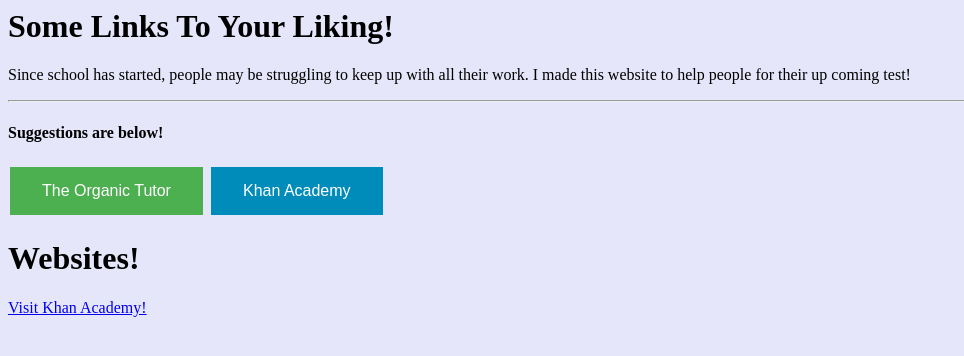
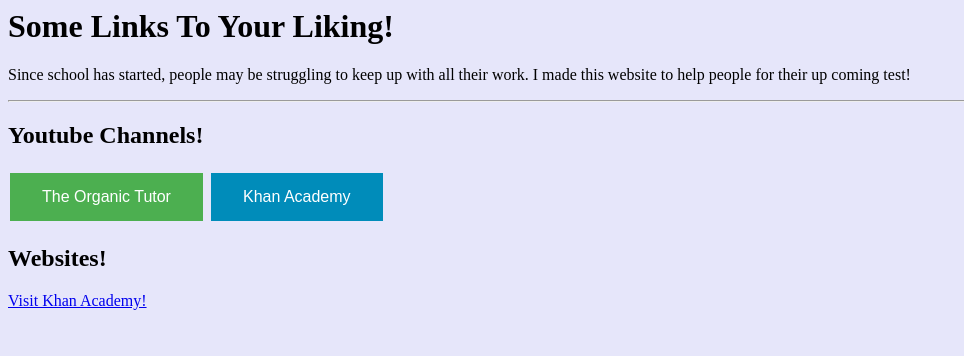
Before and after one commit to mmasuddd/masud-cs, a plain HTML site: page index.html in a window 1280 px wide. Shown: the whole page, without its empty margins (0-964 px from the left). Drawn offline with Linux system fonts and the light colour scheme.

Commit message:
Update index.html

```diff
--- a/index.html
+++ b/index.html
@@ -34,13 +34,13 @@
 </head>
 <body>
 
-<h4>Suggestions are below!</h4>
+<h2>Youtube Channels!</h2>
 
 <input type="button" class="button button1" onclick="window.location.href='https://www.youtube.com/c/TheOrganicChemistryTutor';" value="The Organic Tutor"/>
 <input type="button" class="button button2" onclick="window.location.href='https://www.youtube.com/c/khanacademy';" value="Khan Academy"/>
 
 </body>
 </html>
-<h1>Websites!</h1>
+<h2>Websites!</h2>
 
 <p><a href="https://www.khanacademy.org/math">Visit Khan Academy!</a></p>
```
